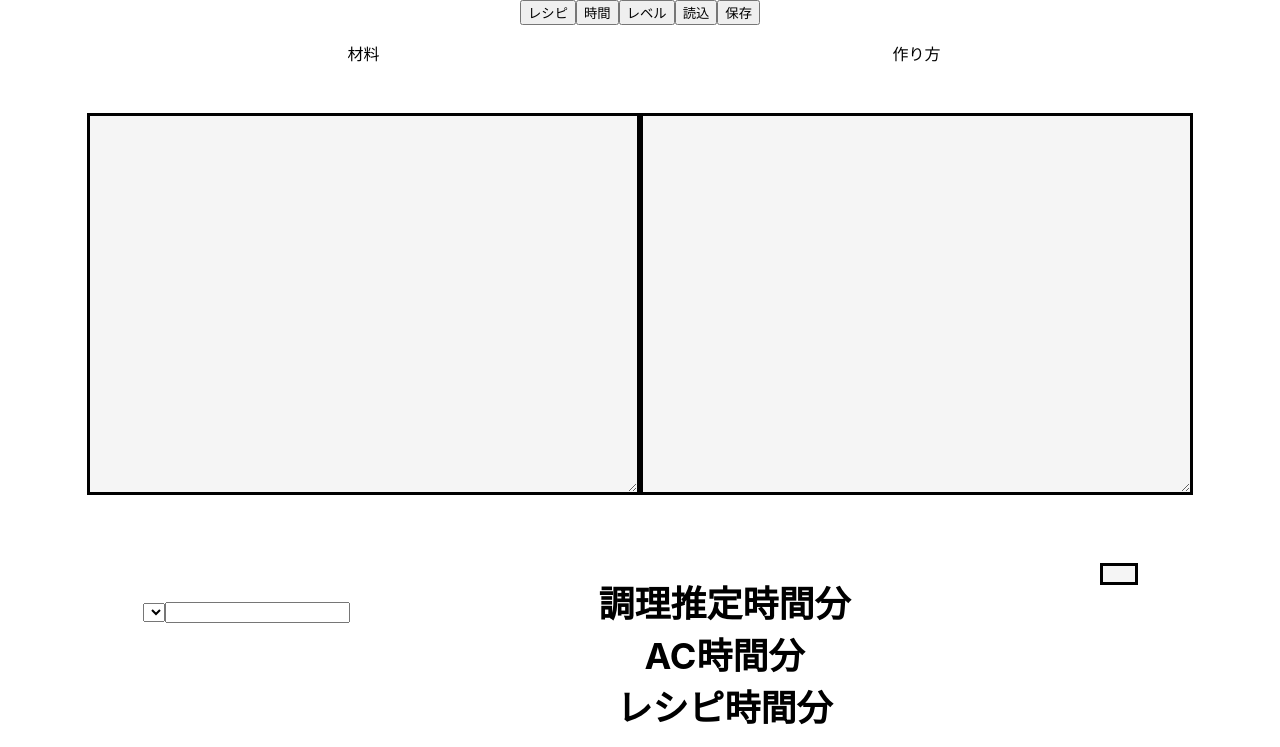
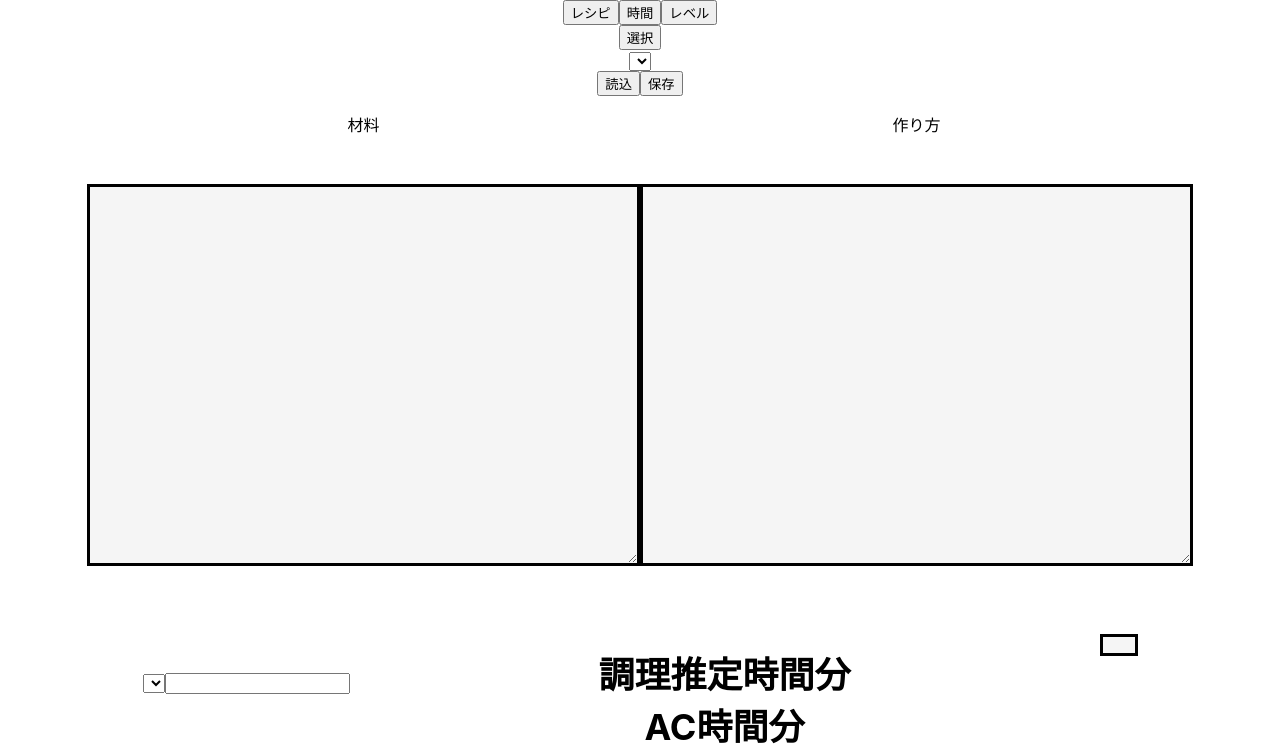
Before and after one commit to tsukudamayo/recipe-analysis-proto, a React (Create React App) app: page / in a window 1280 px wide. Shown: the top 747 px of the page. Built offline with nearby package versions, Linux system fonts and the light colour scheme.

Commit message:
180 GUIから読み込むjsonファイルを選択できるように実装

```diff
--- a/src/RecipeForm.js
+++ b/src/RecipeForm.js
@@ -29,6 +29,8 @@ export const RecipeForm = ({
   actionTimeInRecipe,
   actionTime,
   recipeTime,
+  dataList,
+  selectedData,
   loading,
   onSubmit
 }) => {
@@ -48,6 +50,8 @@ export const RecipeForm = ({
     actionTimeInRecipe,
     actionTime,
     recipeTime,
+    dataList,
+    selectedData,
     loading
   });
 
@@ -56,6 +60,7 @@ export const RecipeForm = ({
       ...recipe,
       [target.name]: target.value
     }));
+    console.log('recipe : ', recipe)
     console.log('recipe.originalRecipe: ', recipe.originalRecipe);
     console.log('recipe.selectedAction : ', recipe.selectedAction);
   };
@@ -356,17 +361,55 @@ export const RecipeForm = ({
     })
   }
 
+  const displayDataList = () => {
+    axios.post(POST_URL + '/select', {
+      method: 'POST',
+      data: recipe,
+      headers: {
+        'Content-Types': 'application/json',
+        'Access-Control-Allow-Origin': '*'
+      }
+    })
+      .then((response) => {
+        console.log('response : ', response);
+        setRecipe((recipe) => ({
+          ...recipe,
+          dataList: response.data['data']
+        }));
+      })
+  }
+
   const recipeTest = () => {
     console.log('recipeTest/recipe : ', recipe);
   }
 
   return (
     <div>
-      <button onClick={postRecipe}>レシピ</button>
-      <button onClick={fetchTimeData}>時間</button>
-      <button onClick={fetchRecipeLevel}>レベル</button>
-      <button onClick={readJson}>読込</button>
-      <button onClick={outputJson}>保存</button>
+      <div className="recipeButton">
+        <button onClick={postRecipe}>レシピ</button>
+        <button onClick={fetchTimeData}>時間</button>
+        <button onClick={fetchRecipeLevel}>レベル</button>
+      </div>
+      <div className="fileButton">
+        <button onClick={displayDataList}>選択</button>
+        <form id="selectedData">
+            <select
+              name="selectedData"
+              value={recipe.selectedData}
+              id="selectedData"
+              onChange={handleChange}
+            >
+              {recipe.dataList === undefined
+               ? null
+               : recipe.dataList.map((data) => (
+                 <option key={data}>{data}</option>
+               ))
+              }
+            </select>
+        </form>
+        <button onClick={readJson}>読込</button>
+        <button onClick={outputJson}>保存</button>
+      </div>
       <form id="recipe" onSubmit={() => onSubmit(recipe)}>
         <div className="formTable">
           <div className="recipeLabels">
```
